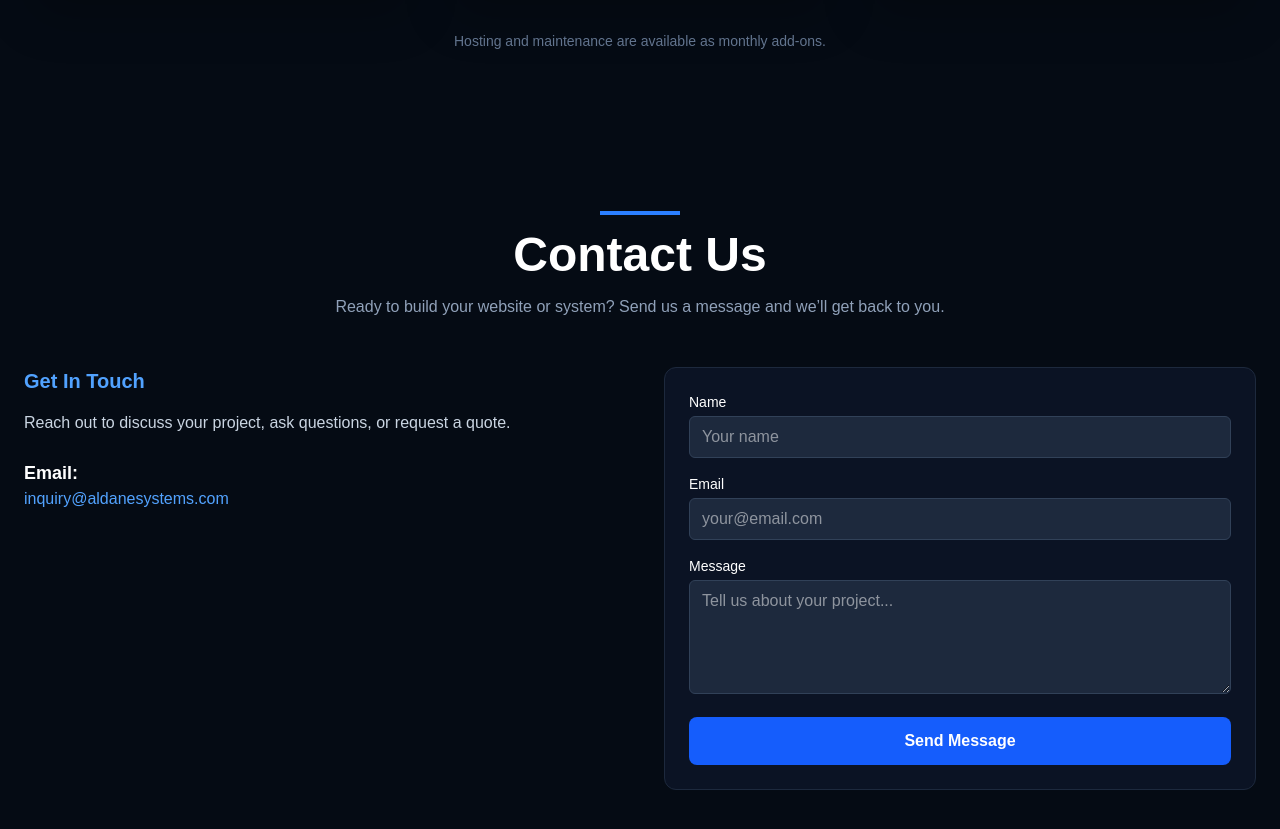
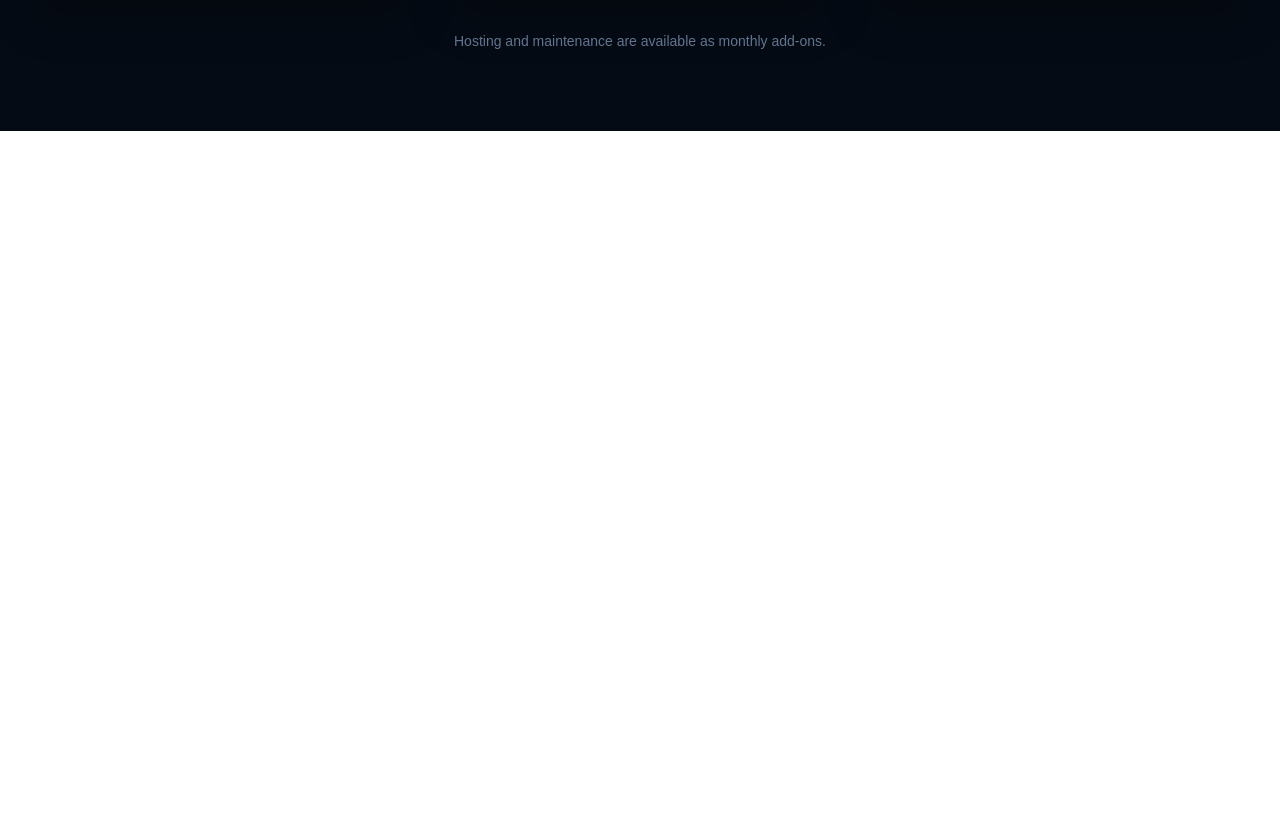
Before and after one commit to aldaneharry-source/aldane-site, a Next.js app: page / in a window 1280 px wide. Shown: the part 4604-5433 px from the top of the page. After the commit the page ends 4735 px from the top, so only its background shows below. Built offline with nearby package versions, Linux system fonts and the light colour scheme.

Commit message:
Remove contact section from page

```diff
--- a/app/page.tsx
+++ b/app/page.tsx
@@ -508,80 +508,6 @@ export default function Home() {
     Hosting and maintenance are available as monthly add-ons.
   </p>
 </section>
-
-      {/* CONTACT SECTION */}
-      <section
-        id="contact"
-        className="mx-auto max-w-7xl px-6 py-20 scroll-mt-24"
->
-      <div className="mb-12 text-center">
-        <div className="mx-auto mb-4 h-1 w-20 bg-blue-500"></div>
-          <h2 className="text-3xl font-bold md:text-5xl">Contact Us</h2>
-          <p className="mt-4 text-slate-400">
-          Ready to build your website or system? Send us a message and we’ll get back to you.
-          </p>
-      </div>
-
-      <div className="grid gap-12 md:grid-cols-2">
-        {/* LEFT SIDE */}
-        <div>
-          <h3 className="mb-4 text-xl font-bold text-blue-400">
-          Get In Touch
-          </h3>
-
-        <p className="mb-6 text-slate-300">
-          Reach out to discuss your project, ask questions, or request a quote.
-        </p>
-
-        <p className="text-lg font-semibold">
-          Email:
-        </p>
-        <a
-        href="mailto:inquiry@aldanesystems.com"
-        className="text-blue-400"
-        >
-          inquiry@aldanesystems.com
-        </a>
-      </div>
-
-    {/* RIGHT SIDE FORM */}
-    <form className="rounded-xl border border-slate-800 bg-slate-900/70 p-6 space-y-4">
-      <div>
-        <label className="block text-sm mb-1">Name</label>
-        <input
-          type="text"
-          className="w-full rounded-md bg-slate-800 border border-slate-700 px-3 py-2 text-white"
-          placeholder="Your name"
-        />
-      </div>
-
-      <div>
-        <label className="block text-sm mb-1">Email</label>
-        <input
-          type="email"
-          className="w-full rounded-md bg-slate-800 border border-slate-700 px-3 py-2 text-white"
-          placeholder="your@email.com"
-        />
-      </div>
-
-      <div>
-        <label className="block text-sm mb-1">Message</label>
-        <textarea
-          rows={4}
-          className="w-full rounded-md bg-slate-800 border border-slate-700 px-3 py-2 text-white"
-          placeholder="Tell us about your project..."
-        ></textarea>
-      </div>
-
-      <button
-        type="submit"
-        className="w-full rounded-lg bg-blue-600 py-3 font-semibold hover:bg-blue-700"
-      >
-        Send Message
-      </button>
-    </form>
-  </div>
-</section>
     </main>
   );
 }
```
